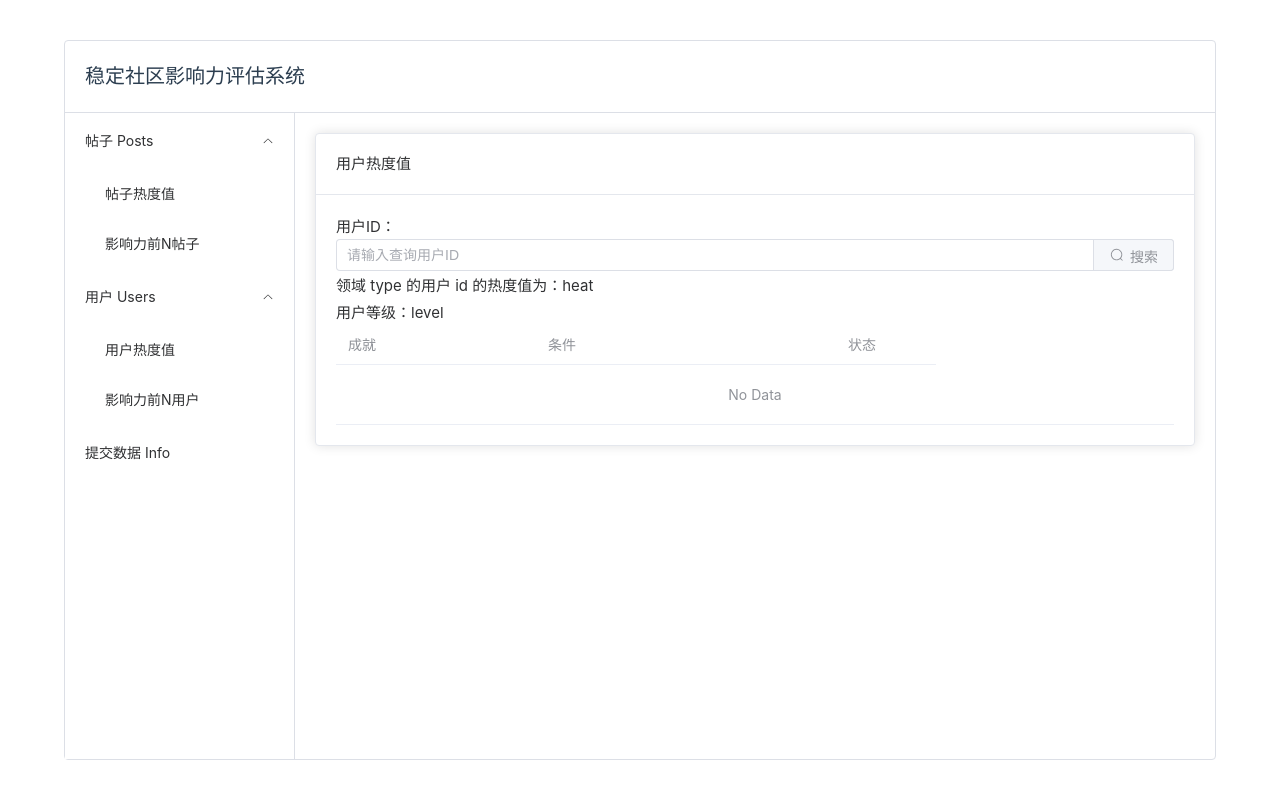
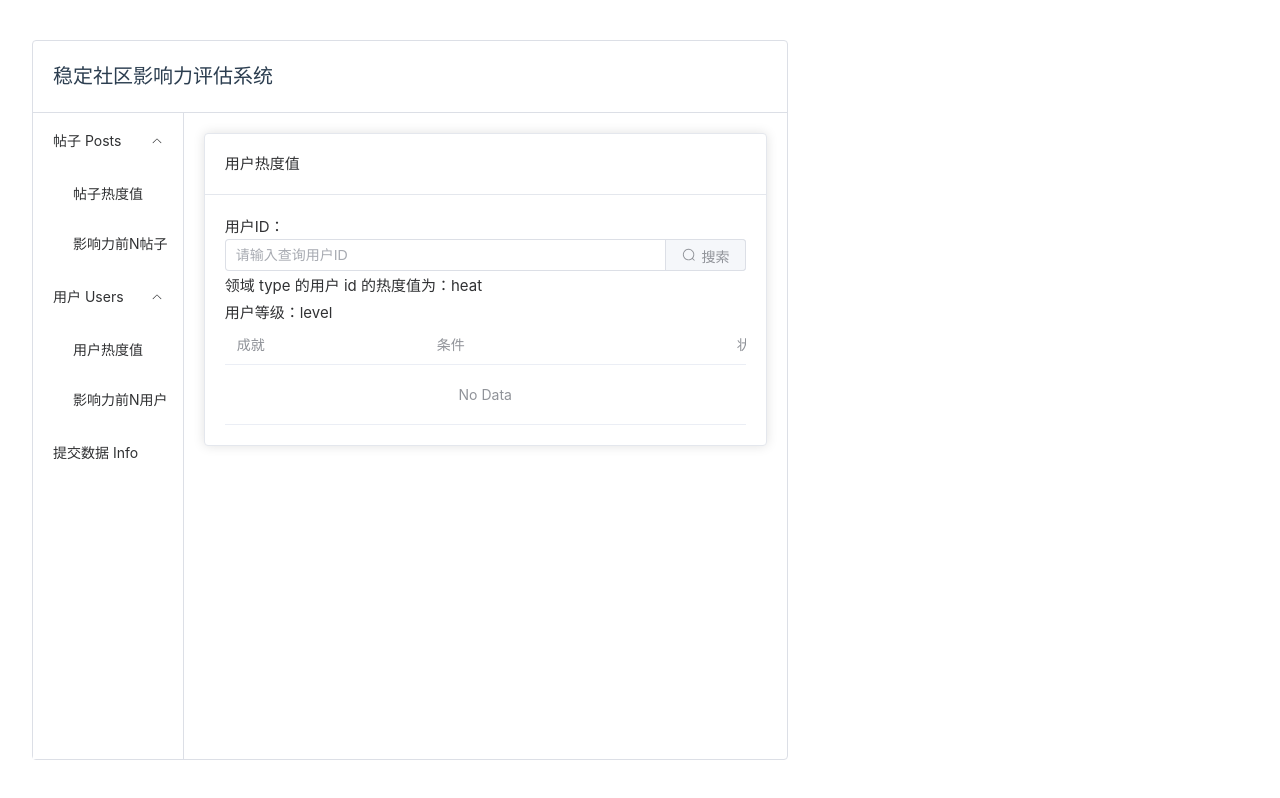
Before and after one commit to KevinMa-loveZ23/dynamic-evaluation-system-frontend, a Vue app: page /#/users-heat in a window 1280 px wide. Built offline with nearby package versions, Linux system fonts and the light colour scheme.

Commit message:
顶层应用 css 移动，源码结构展示，请求中断独立，删除超时时间显示 Changes to be committed: 	modified:   src/App.vue 	new file:   src/README.md 	modified:   src/assets/main.css 	modified:   src/main.js 	modified:   src/web/comm.js

```diff
--- a/src/App.vue
+++ b/src/App.vue
@@ -1,6 +1,4 @@
 <script setup>
-import { ref } from 'vue';
-
 import { store } from '@/store/store'
 
 const openeds = [store.list_names[0][0].path, store.list_names[1][0].path]
@@ -92,21 +90,6 @@ const openeds = [store.list_names[0][0].path, store.list_names[1][0].path]
 .functionalSingleLine + .functionalSingleLine {
   margin-top: 3px;
 }
-#app {
-  /* font-size: larger; */
-  max-width: 100vw;
-  max-height: 100vh;
-  border: 0;
-  margin: 0;
-  padding: 0;
-  display: flex;
-  flex-direction: column;
-  justify-content: center;
-  align-items: center;
-  position: absolute;
-  width: 100%;
-  height: 100%;
-}
 </style>
 
 <style scoped>
--- a/src/assets/main.css
+++ b/src/assets/main.css
@@ -1,9 +1,21 @@
 @import './base.css';
 
 #app {
-  max-width: 1280px;
+  /* max-width: 1280px;
   margin: 0 auto;
-  padding: 2rem;
+  padding: 2rem; */
+  max-width: 100vw;
+  max-height: 100vh;
+  border: 0;
+  margin: 0;
+  padding: 0;
+  display: flex;
+  flex-direction: column;
+  justify-content: center;
+  align-items: center;
+  position: absolute;
+  width: 100%;
+  height: 100%;
 
   font-weight: normal;
 }
--- a/src/main.js
+++ b/src/main.js
@@ -36,7 +36,7 @@ const router = VueRouter.createRouter({
 const errorHandler = (error, vm, info) => {
     console.log(error.toString())
     if (error.name == 'AbortError') {
-        ElMessage.error(store.error_messages.get('timeoutError') + "（"+ (store.timeOutTime / 1000) + "秒）")
+        ElMessage.error(store.error_messages.get('timeoutError'))
     } else {
         ElMessage.error(error.message)
     }
--- a/src/web/comm.js
+++ b/src/web/comm.js
@@ -12,6 +12,9 @@ class HttpAction {
     // this.setHeaders = false;
     this.setHeaders = true;
     this.setBody = false;
+
+    this.abortCtl = new AbortController()
+    this.sendStarted = false
   }
   // constructor(url, method, headers, rawBody) {
   //     this.init()
@@ -90,6 +93,15 @@ class HttpAction {
   }
 
   /**
+   * abort request
+   */
+  abort() {
+    if (this.sendStarted) {
+      this.abortCtl.abort()
+    }
+  }
+
+  /**
    *
    * @returns {boolean}
    */
@@ -98,7 +110,7 @@ class HttpAction {
   }
   /**
    *
-   * @throws {DOMException} - AbortError by abort controller when timeout
+   * @throws {DOMException} - AbortError by abort controller when timeout or manually
    * @throws {Error} - customized error (include response error)
    * @returns {*}
    */
@@ -124,11 +136,12 @@ class HttpAction {
     }
     console.log("URL:" + this._generalUrl)
 
-    const abortCtl = new AbortController()
+
     const timeOutId = setTimeout(() => {
-      abortCtl.abort()
+      this.abortCtl.abort()
     }, store.timeOutTime);
-    fetchArgs.signal = abortCtl.signal
+    fetchArgs.signal = this.abortCtl.signal
+    this.sendStarted = true
     // fetchArgs.signal = AbortSignal.timeout(store.timeOutTime)
 
     const response = await fetch(this._generalUrl, fetchArgs);
```
Also changed, not shown: src/README.md (added).
